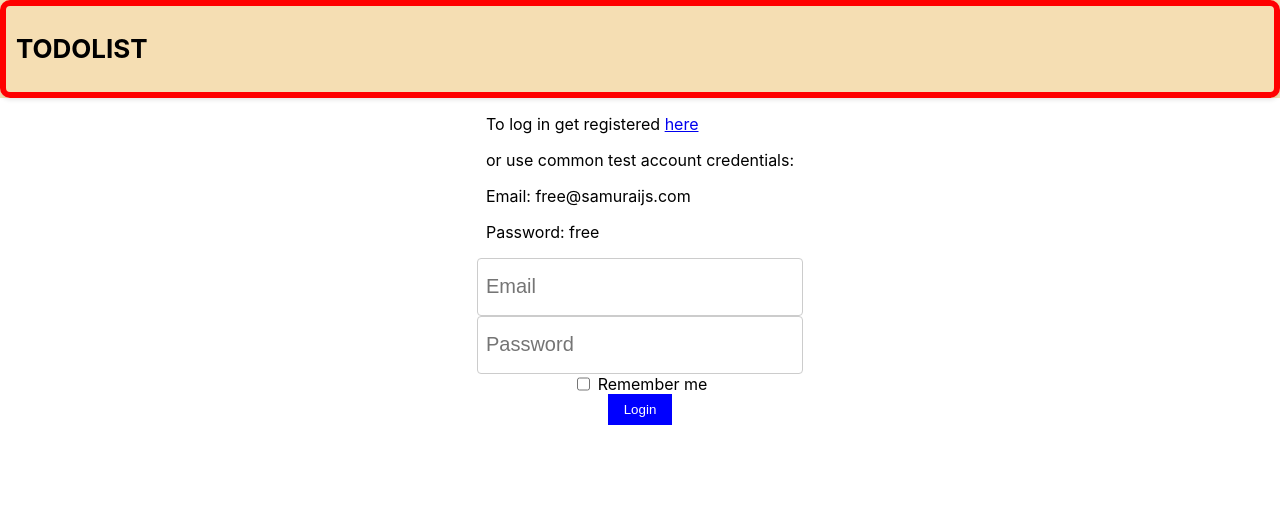
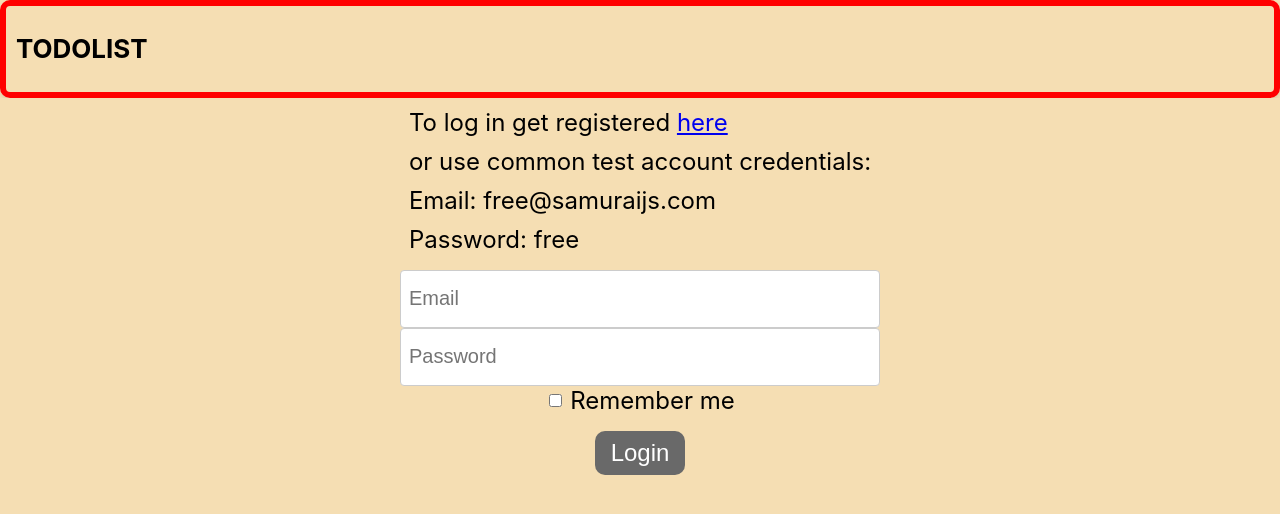
Before and after one commit to IT-ru-girl/intern_Todolist, a React (Create React App) app: page /#/login in a window 1280 px wide. Shown: the top 514 px of the page. Built offline with nearby package versions, Linux system fonts and the light colour scheme; no server answers.

Commit message:
final version css

```diff
--- a/src/app/App.scss
+++ b/src/app/App.scss
@@ -1,6 +1,5 @@
 
 App{
-
   box-sizing: border-box;
 }
 .header {
@@ -32,15 +31,3 @@ App{
   height: 4px;
   background-color: #4caf50;
 }
-
-@media (max-width: 768px) {
-  .container{
-    max-width:600px ;
-  }
-}
-@media (max-width: 360px) {
-  .container {
-    max-width: none;
-    padding: 0 10px;
-  }
-}
--- a/src/features/Login/Login.scss
+++ b/src/features/Login/Login.scss
@@ -1,6 +1,9 @@
 .login-form {
+  min-height: 100vh;
+  background-color: wheat;
   display: flex;
   justify-content: center;
+  font-size: 24px;
 }
 
 .form-label {
@@ -16,7 +19,6 @@
 .text-field {
   width: 100%;
   padding: 8px;
-
 }
 
 .error {
@@ -30,19 +32,25 @@
 
 .form-control-label {
   display: flex;
-  //align-items: center;
-  //margin-bottom: 16px;
+  align-items: center;
+  margin-bottom: 16px;
 }
 
 .checkbox {
   margin-right: 8px;
-  align-items: flex-start ;
+  align-items: flex-start;
+}
+
+.text {
+  margin: 10px 0;
 }
 
 .login-button {
   padding: 8px 16px;
-  background-color: blue;
+  background-color: dimgrey;
+  border-radius: 10px;
   border: none;
   color: white;
   cursor: pointer;
+  font-size: 24px;
 }
--- a/src/features/Login/Login.tsx
+++ b/src/features/Login/Login.tsx
@@ -56,15 +56,15 @@ export const Login = () => {
     <div className="login-form">
       <form onSubmit={formik.handleSubmit}>
         <div className="form-label">
-          <p>
+          <p className="text">
             To log in get registered{" "}
             <a href="https://social-network.samuraijs.com/" target="_blank">
               here
             </a>
           </p>
-          <p>or use common test account credentials:</p>
-          <p>Email: free@samuraijs.com</p>
-          <p>Password: free</p>
+          <p className="text">or use common test account credentials:</p>
+          <p className="text">Email: free@samuraijs.com</p>
+          <p className="text">Password: free</p>
         </div>
         <div className="form-group">
           <input
--- a/src/features/TodolistsList/Todolist/Todolist.scss
+++ b/src/features/TodolistsList/Todolist/Todolist.scss
@@ -9,6 +9,7 @@
   padding: 10px;
   text-align: center;
   width: 80%;
+  box-shadow:  2.5px 3px black;
 }
 
 
--- a/src/features/TodolistsList/TodolistsList.scss
+++ b/src/features/TodolistsList/TodolistsList.scss
@@ -4,19 +4,20 @@
   margin: 0 auto;
   display: flex;
   justify-content: space-between;
-  align-items: center;
+
   flex-wrap: wrap;
   min-height: 100vh;
   background-color: wheat;
 }
 
 .todo-container {
-
+  width: 100%;
   flex-direction: column;
   justify-content: flex-start;
 }
 
 .todos {
+  border: 2px solid red;
   width: 100%;
   display: flex;
   justify-content: space-between;
@@ -27,11 +28,12 @@
   display: flex;
   justify-content: center;
   padding: 0 15px;
-  flex: 0 1 25%;
+  flex: 0 1 45%;
   margin-bottom: 30px;
 }
 
 .add-item-form {
+  background-color: wheat;
   margin: 20px;
 }
 
--- a/src/features/TodolistsList/TodolistsList.tsx
+++ b/src/features/TodolistsList/TodolistsList.tsx
@@ -81,11 +81,10 @@ export const TodolistsList: React.FC = () => {
 
   return (
     <main className="todo-block">
-      <div className="container todo-container">
+      <div className="todo-container">
         <div className="add-item-form">
           <AddItemForm addItem={addTodolist} />
         </div>
-
         <div className="todos">
           {todolists.map((tl) => {
             let allTodolistTasks = tasks[tl.id];
```
